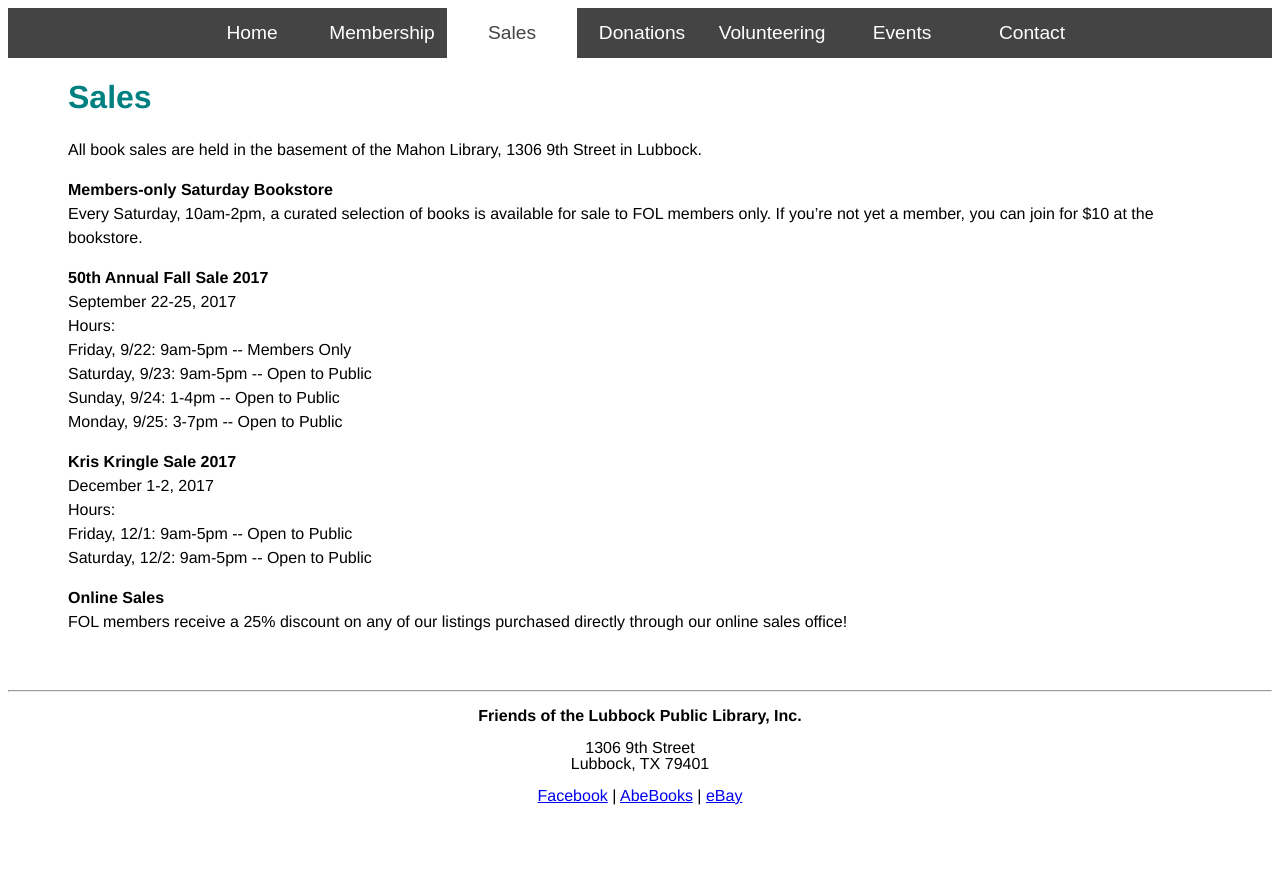
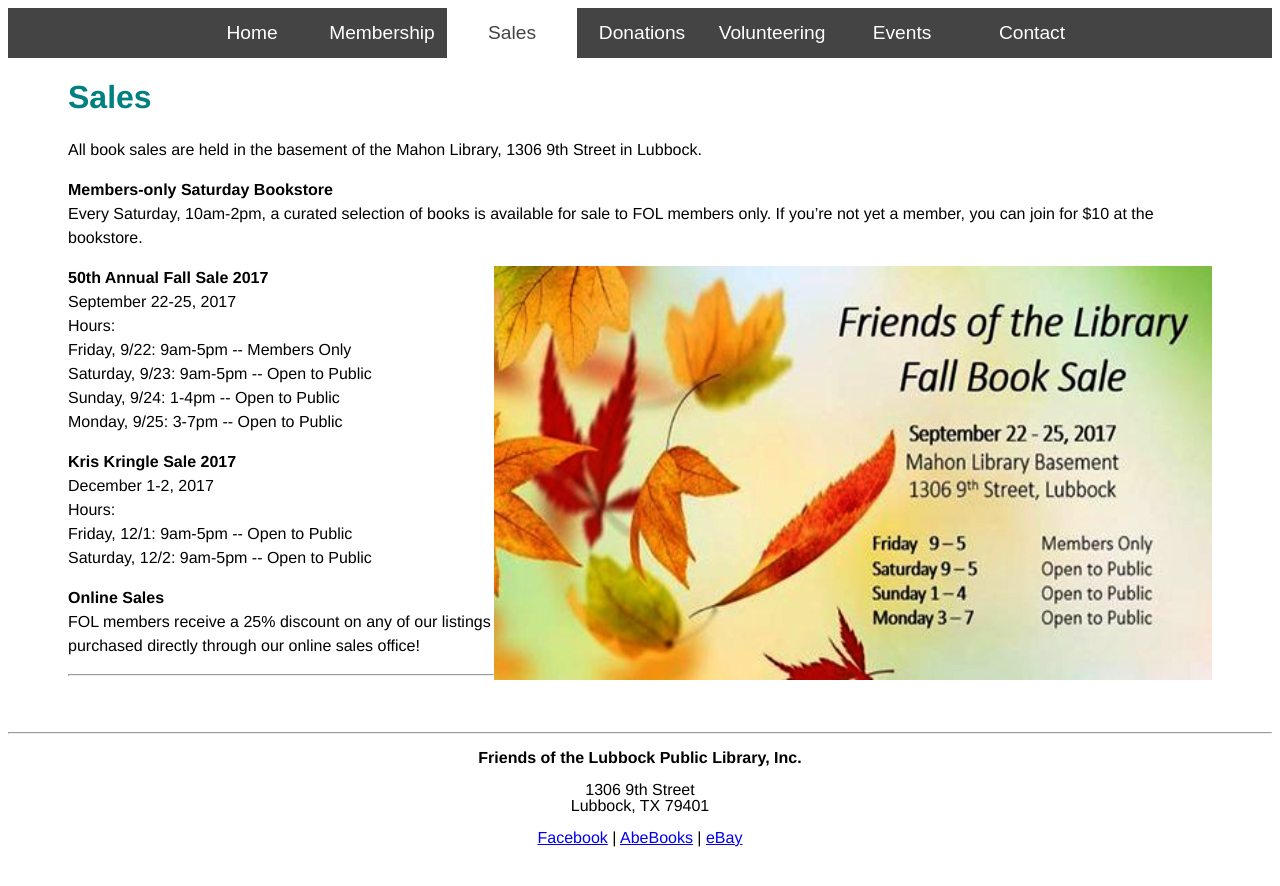
Before and after one commit to lubbockfol/lubbockfol.github.io, a Jekyll site: the page sales.html, which Jekyll copies as it is, in a window 1280 px wide. Shown: the top 886 px of the page. Built offline with Jekyll 4.4.1, drawn with Linux system fonts in a browser that asks for light colours.

Commit message:
Add files via upload

```diff
--- a/sales.html
+++ b/sales.html
@@ -29,7 +29,7 @@
 <p><strong>Members-only Saturday Bookstore</strong><br />
 Every Saturday, 10am-2pm, a curated selection of books is available for sale to FOL members only. If you’re not yet a member, you can join for $10 at the bookstore.</p>
 
-<p><strong>50th Annual Fall Sale 2017</strong><br />
+<p><strong><img src="pix/fall_sale_poster.jpg" width="718" height="414" alt="FOL Fall Book Sale dates and hours" align="right"/>50th Annual Fall Sale 2017</strong><br />
 September 22-25, 2017<br />
 Hours:<br />
 Friday, 9/22: 9am-5pm -- Members Only<br />
@@ -45,6 +45,10 @@ Saturday, 12/2: 9am-5pm -- Open to Public</p>
 
 <p><strong>Online Sales</strong><br>
 FOL members receive a 25% discount on any of our listings purchased directly through our online sales office!</p>
+
+<hr />
+
+
 <p>&nbsp;</p>
 
 </div>
```
